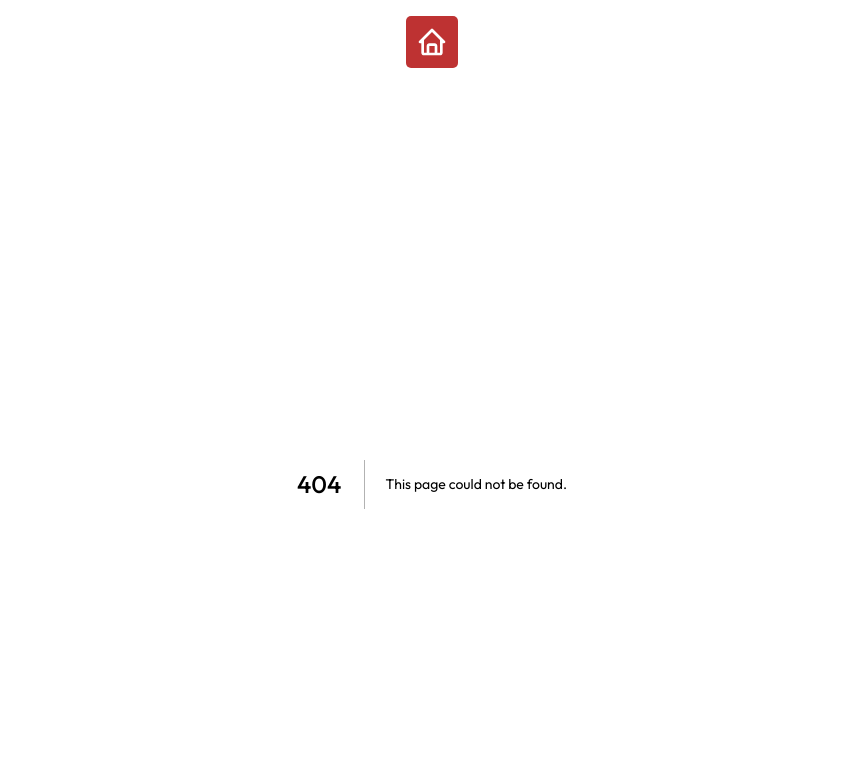
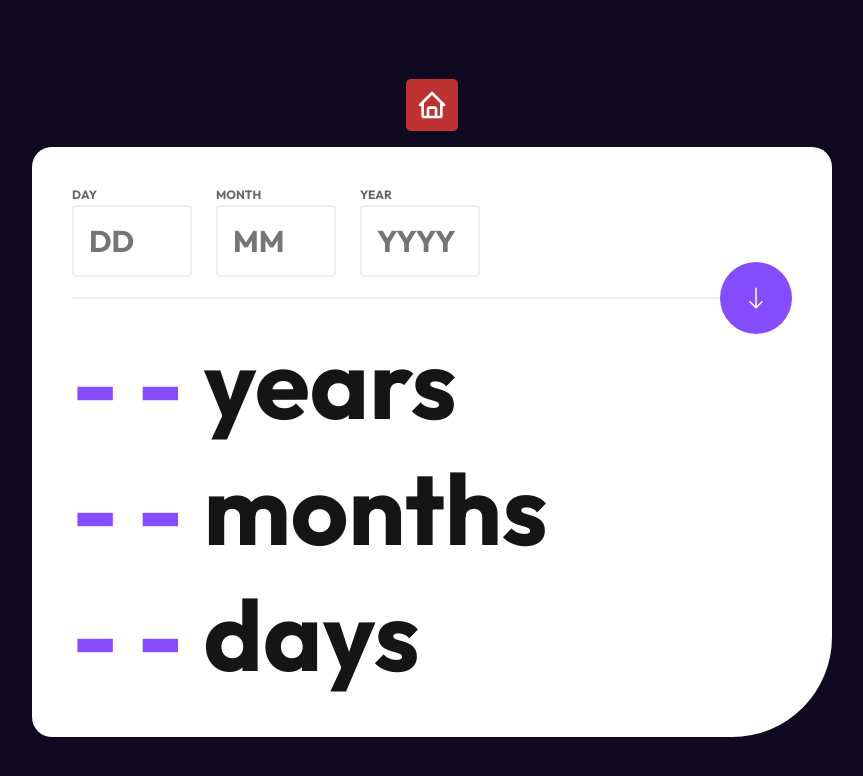
Before and after one commit to aliblackeye/alikaragoz.tech, a Next.js app: page /junior/age-calculator in a window 1280 px wide. Before the commit this address had no page. Shown: the top 776 px of the page, without its empty margins (208-1071 px from the left). Built offline with nearby package versions, Linux system fonts and the light colour scheme.

Commit message:
feature: age calculator

```diff
--- a/src/app/intern/sign-up-form/page.tsx
+++ b/src/app/intern/sign-up-form/page.tsx
@@ -1,7 +1,7 @@
 "use client";
 import FormInput, {
   FormValues,
-  Inputs,
+  IFormInput,
 } from "@/components/form-elements/FormInput";
 import Toast from "@/components/miscs/toast/Toast";
 import { useRouter } from "next/navigation";
@@ -49,7 +49,7 @@ export default function SignUpForm() {
     password: "^(?=.*[a-z])(?=.*[A-Z])(?=.*\\d)[a-zA-Z\\d]{8,50}$",
   };
 
-  const inputs: Inputs = [
+  const inputs: IFormInput[] = [
     {
       name: "firstName",
       placeholder: "First Name",
--- /dev/null
+++ b/src/app/junior/age-calculator/page.tsx
@@ -0,0 +1,114 @@
+"use client";
+
+import { DAY_REGEX, MONTH_REGEX, YEAR_REGEX } from "@/common/constants/regex";
+import FormInput from "@/components/form-elements/FormInput";
+import { BsArrowDown } from "react-icons/bs";
+
+import { useState } from "react";
+
+export default function AgeCalculator() {
+  const [values, setValues] = useState({
+    day: "",
+    month: "",
+    year: "",
+  });
+
+  const [age, setAge] = useState({
+    year: 0,
+    month: 0,
+    day: 0,
+  });
+
+  const [showError, setShowError] = useState(false);
+  const calculateAge = (birthDate: Date) => {
+    let today = new Date();
+    let diffTime = today.getTime() - birthDate.getTime();
+
+    // convert difference to a Date object
+    let diffDate = new Date(diffTime);
+
+    let years = diffDate.getUTCFullYear() - 1970;
+    let months = diffDate.getUTCMonth();
+    let days = diffDate.getUTCDate() - 1;
+
+    return { year: years, month: months, day: days };
+  };
+
+  const onChange = (event: React.ChangeEvent<HTMLInputElement>) => {
+    const { name, value } = event.target;
+
+    setValues((prevState) => ({ ...prevState, [name]: value }));
+
+    const day = parseInt(name === "day" ? value : values.day);
+    const month = parseInt(name === "month" ? value : values.month) - 1;
+    const year = parseInt(name === "year" ? value : values.year);
+
+    if (!day || !month || !year) {
+      setAge({ year: 0, month: 0, day: 0 });
+      setShowError(true);
+    } else {
+      const birthDate = new Date(year, month, day);
+      const age = calculateAge(birthDate);
+      setAge(age);
+      setShowError(false);
+    }
+  };
+
+
+  return (
+    <div className="age-calculator">
+      <div className="top">
+        <FormInput
+          name="day"
+          label="DAY"
+          placeholder="DD"
+          pattern={DAY_REGEX}
+          errorMessage="Please enter a valid day!"
+          required={true}
+          onChange={onChange}
+          value={values.day}
+        />
+        <FormInput
+          name="month"
+          label="MONTH"
+          placeholder="MM"
+          pattern={MONTH_REGEX}
+          errorMessage="Please enter a valid month!"
+          required={true}
+          onChange={onChange}
+          value={values.month}
+        />
+        <FormInput
+          name="year"
+          label="YEAR"
+          placeholder="YYYY"
+          pattern={YEAR_REGEX}
+          errorMessage="Please enter a valid year!"
+          required={true}
+          onChange={onChange}
+          value={values.year}
+          showError={showError}
+        />
+      </div>
+      <div className="seperator">
+        <div className="arrow-down-icon">
+          <BsArrowDown size={24} color="#fff" />
+        </div>
+      </div>
+      <div className="bottom">
+        <div className="value-group">
+          <h1 className="value">{age.year ? age.year : "- -"}</h1>
+          <h1 className="text">years</h1>
+        </div>
+        <div className="value-group">
+          <h1 className="value">{age.month ? age.month : "- -"}</h1>
+          <h1 className="text">months</h1>
+        </div>
+        <div className="value-group">
+          <h1 className="value">{age.day ? age.day : "- -"}</h1>
+          <h1 className="text">days</h1>
+        </div>
+      </div>
+    </div>
+  );
+}
--- /dev/null
+++ b/src/assets/styles/_age-calculator.scss
@@ -0,0 +1,88 @@
+.age-calculator {
+  background-color: #fff;
+  padding: 40px;
+  border-radius: 20px;
+  border-bottom-right-radius: 100px;
+  color: #151515;
+  width: 800px;
+
+  .top {
+    display: flex;
+    gap: 24px;
+
+    .input-group {
+      width: 120px;
+
+      .input-element {
+        input {
+          padding: 15px;
+          font-size: 30px;
+          font-weight: 700;
+        }
+      }
+    }
+  }
+  .seperator {
+    position: relative;
+    height: 2px;
+    background-color: #eeeeee;
+    margin: 20px 0;
+
+    .arrow-down-icon {
+      position: absolute;
+      right: 0;
+      bottom: 50%;
+      transform: translateY(50%);
+      background-color: #864cff;
+      padding: 24px;
+      display: flex;
+      justify-content: center;
+      align-items: center;
+      border-radius: 50%;
+    }
+  }
+  .bottom {
+    .value-group {
+      display: flex;
+      align-items: center;
+      gap: 20px;
+      .value {
+        color: #864cff;
+      }
+
+      font-size: 50px;
+    }
+  }
+
+  @media (max-width: 810px) {
+    width: 100%;
+    .top {
+      .input-group {
+        width: 80px;
+        .input-element {
+          input {
+            padding: 10px;
+            font-size: 20px;
+            font-weight: 700;
+          }
+        }
+      }
+    }
+
+    .seperator {
+        margin: 40px 0px 20px 0;
+      .arrow-down-icon {
+        padding: 10px;
+        right: 50%;
+        bottom: 50%;
+        transform: translate(50%, 50%);
+      }
+    }
+
+    .bottom {
+      .value-group {
+        font-size: 30px;
+      }
+    }
+  }
+}
--- a/src/assets/styles/_form-input.scss
+++ b/src/assets/styles/_form-input.scss
@@ -1,4 +1,16 @@
 .input-group {
+
+  color: #666;
+
+  .input-label{
+    display: block;
+    font-size: 12px;
+    font-weight: 700;
+    margin-bottom: 3px;
+    text-transform: uppercase;
+
+  }
+
   .input-element {
     border: 2px solid #eeeeee;
     border-radius: 4px;
--- a/src/assets/styles/base.scss
+++ b/src/assets/styles/base.scss
@@ -27,3 +27,6 @@
 @import "./single-price-grid";
 @import "./ping-single-column";
 @import "./huddle-landing";
+
+// Import Junior Projects
+@import "./age-calculator";
--- a/src/assets/styles/globals.scss
+++ b/src/assets/styles/globals.scss
@@ -84,6 +84,13 @@
     }
   }
 
+  &-purple {
+    background-color: #6b3be3;
+    &:hover {
+      background-color: #5731b6;
+    }
+  }
+
   &-danger {
     background-color: #b62c3a;
 
--- /dev/null
+++ b/src/common/constants/regex.ts
@@ -0,0 +1,5 @@
+export const DAY_REGEX = "^(0?[1-9]|[1-2][0-9]|3[0-1])$";
+
+export const MONTH_REGEX = "^(0?[1-9]|1[0-2])$";
+
+export const YEAR_REGEX = "^([0-9]{4})$";
--- a/src/components/form-elements/FormInput.tsx
+++ b/src/components/form-elements/FormInput.tsx
@@ -1,10 +1,18 @@
 "use client";
 import { useState } from "react";
 
-interface IFormInput {
+export interface IFormInput {
   label?: string;
   name: string;
-  type?: string;
+  type?:
+    | "number"
+    | "text"
+    | "email"
+    | "password"
+    | "date"
+    | "time"
+    | "tel"
+    | "url";
   placeholder?: string;
   required?: boolean;
   value?: string;
@@ -12,21 +20,12 @@ interface IFormInput {
   errorMessage?: string;
   autoComplete?: "off" | "on";
   onChange?: (e: React.ChangeEvent<HTMLInputElement>) => void;
+  showError?: boolean;
 }
-
 
 export interface FormValues {
   [key: string]: string;
 }
-
-export type Inputs = {
-  name: string;
-  type?: string;
-  placeholder?: string;
-  errorMessage?: string;
-  required?: boolean;
-  pattern?: string;
-}[];
 
 export default function FormInput(props: IFormInput) {
   const {
@@ -40,38 +39,60 @@ export default function FormInput(props: IFormInput) {
     pattern,
     errorMessage = "Please enter a valid value!",
     autoComplete = "off",
+    showError = false,
   } = props;
   const [focused, setFocused] = useState(false);
+  const [inputValue, setInputValue] = useState<string>(value || "");
+
+  const handleInputChange = (e: React.ChangeEvent<HTMLInputElement>) => {
+    const newValue = e.target.value;
+    setInputValue(newValue);
+    if (pattern && !RegExp(pattern).test(newValue)) {
+      setFocused(true);
+    } else {
+      setFocused(false);
+    }
+    if (onChange) {
+      onChange(e);
+    }
+  };
 
   return (
     <div className="input-group">
+      {label && (
+        <label className="input-label" htmlFor={name}>
+          {label}
+        </label>
+      )}
+
       <div
         className={[
           "input-element",
-          focused && pattern && !RegExp(pattern).test(value || "")
+          focused && pattern && !RegExp(pattern).test(inputValue || "")
             ? "invalid"
             : "",
         ].join(" ")}
       >
-        {label && <label htmlFor={name}>{label}</label>}
         <input
           type={type}
           id={name}
           name={name}
           placeholder={placeholder}
           required={required}
-          value={value}
-          onChange={onChange}
+          value={inputValue}
+          onChange={handleInputChange}
           pattern={pattern}
           autoComplete={autoComplete}
-          onBlur={() => {
-            if (pattern && !RegExp(pattern).test(value || "")) {
-              setFocused(true);
-            }
-          }}
         />
       </div>
-      <div className="error-message">{errorMessage}</div>
+
+      {showError ? (
+        <div className="error-message">{errorMessage}</div>
+      ) : focused && pattern && !RegExp(pattern).test(inputValue || "") ? (
+        <div className="error-message">{errorMessage}</div>
+      ) : (
+        ""
+      )}
     </div>
   );
 }
```
Also changed, not shown: src/app/page.tsx (+5 -2 lines), src/components/_home/ProjectCard.tsx (+8 -1 lines). Lines whose indentation alone changed are shown as unchanged.
